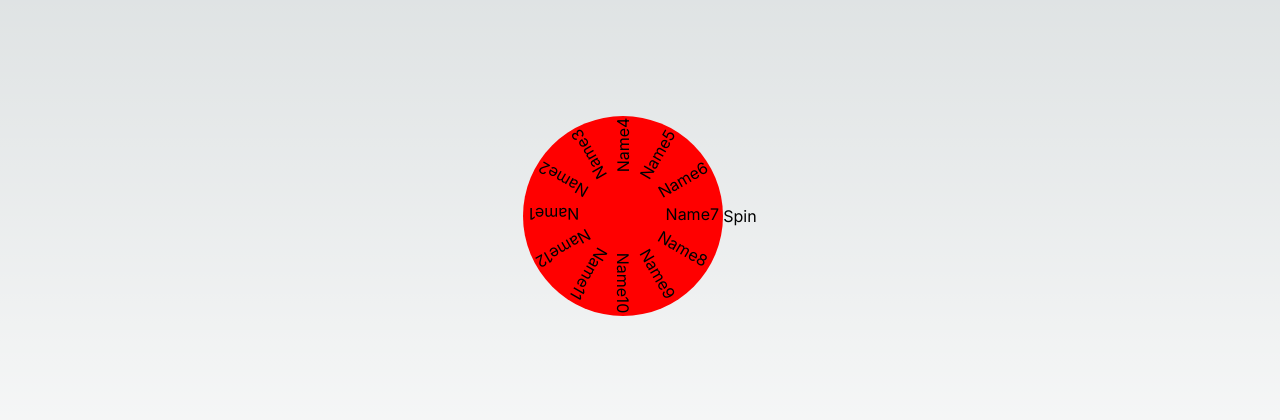
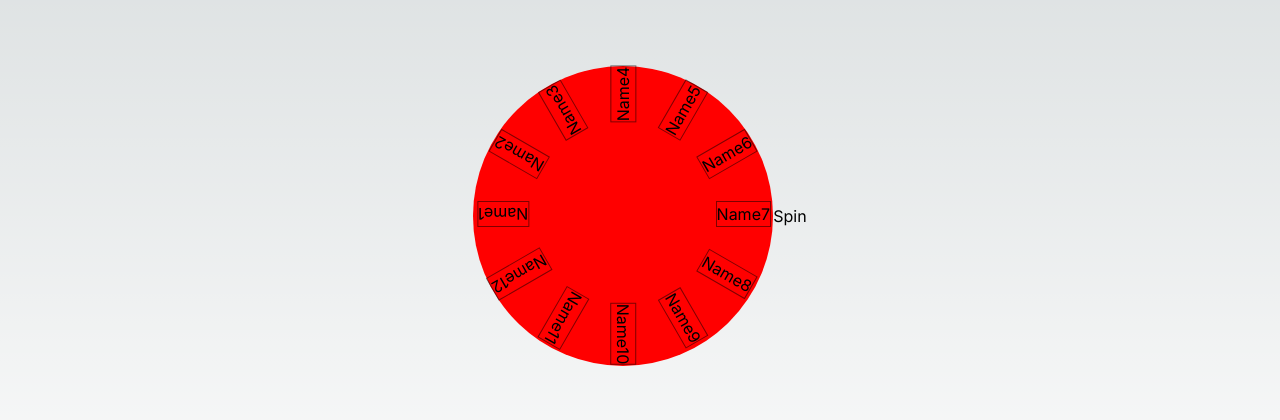
Before and after one commit to DNelson35/IPick, a Next.js app: page / in a window 1280 px wide. Shown: the part 184-604 px from the top of the page. Built offline with nearby package versions, Linux system fonts and the light colour scheme.

Commit message:
change wheel size

```diff
--- a/components/Wheel.tsx
+++ b/components/Wheel.tsx
@@ -17,7 +17,7 @@ const Wheel = () => {
 
  const spinWheel = () => {
   setIsSpinning(true)
-  controls.start({ rotate: 360 * Math.random() * 10 , transition: { duration: 5 } }).then(() => setIsSpinning(false))
+  controls.start({ rotate: 360 * Math.abs(Math.random()) * 10, transition: { duration: 5 } }).then(() => setIsSpinning(false))
  }
 
  const stopWheel = () => {
@@ -29,11 +29,11 @@ const Wheel = () => {
     <div style={{ display: 'flex', justifyContent: 'center', alignItems: 'center', height: '100vh' }}>
     <motion.div
       animate={controls}
-      style={{ borderRadius: '50%', width: '200px', height: '200px', backgroundColor: 'red', display: 'flex', justifyContent: 'center', alignItems: 'center', position: 'relative' }}
+      style={{ borderRadius: '50%', width: '300px', height: '300px', backgroundColor: 'red', display: 'flex', justifyContent: 'center', alignItems: 'center', position: 'relative' }}
       onAnimationComplete={stopWheel}
     >
       {names.map((name, index) => (
-        <div key={index} style={{ transform: `rotate(${anglePerName * index}deg) translateX(-69px) rotate(180deg) `, position: 'absolute', top: '43%' }}>
+        <div key={index} style={{ transform: `rotate(${anglePerName * index}deg) translateX(-120px) rotate(180deg)`, position: 'absolute', top: '45%', border: `1px solid rgba(0, 0, 0, 0.5)`}}>
           {name}
         </div>
       ))}
```
